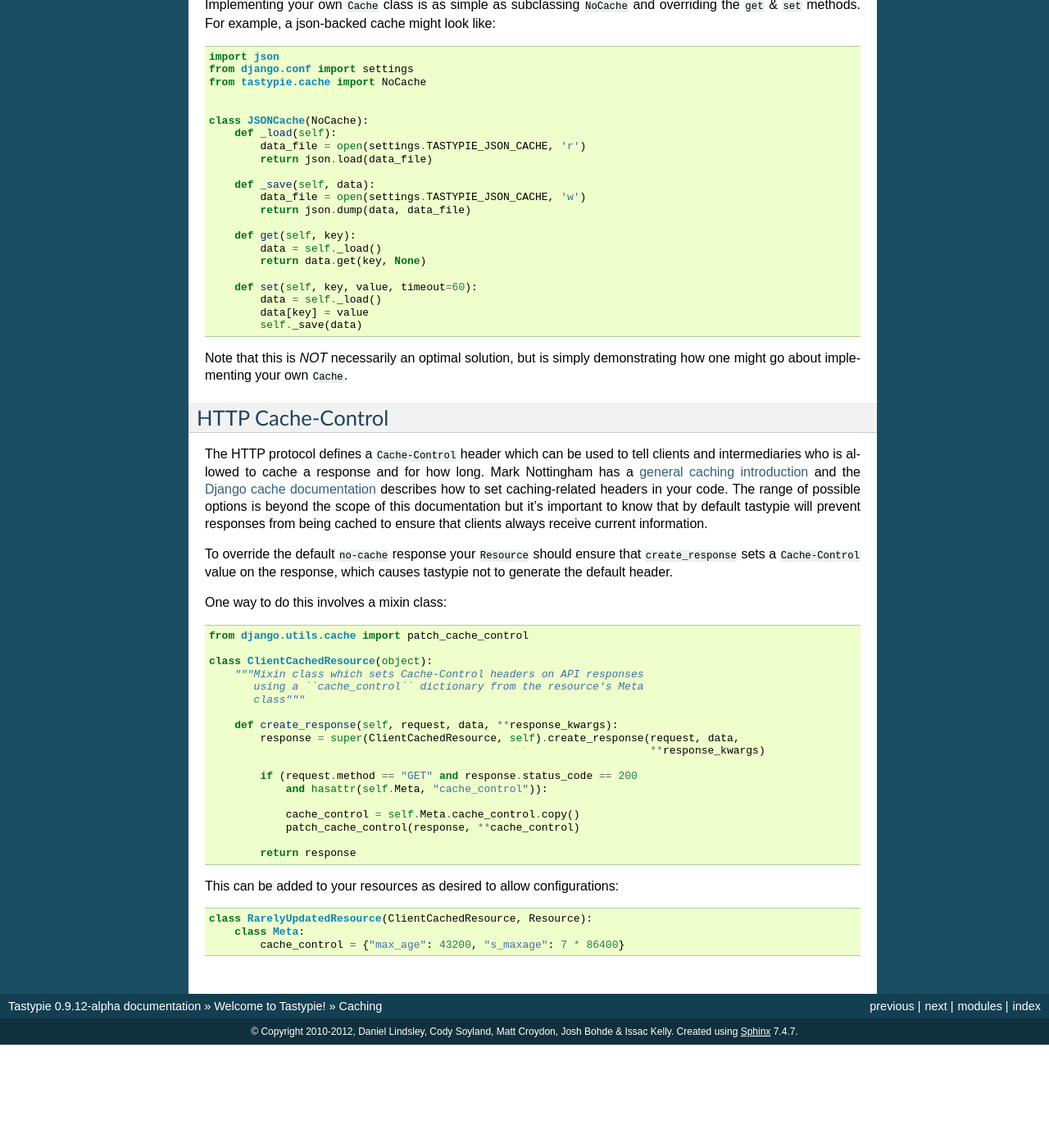
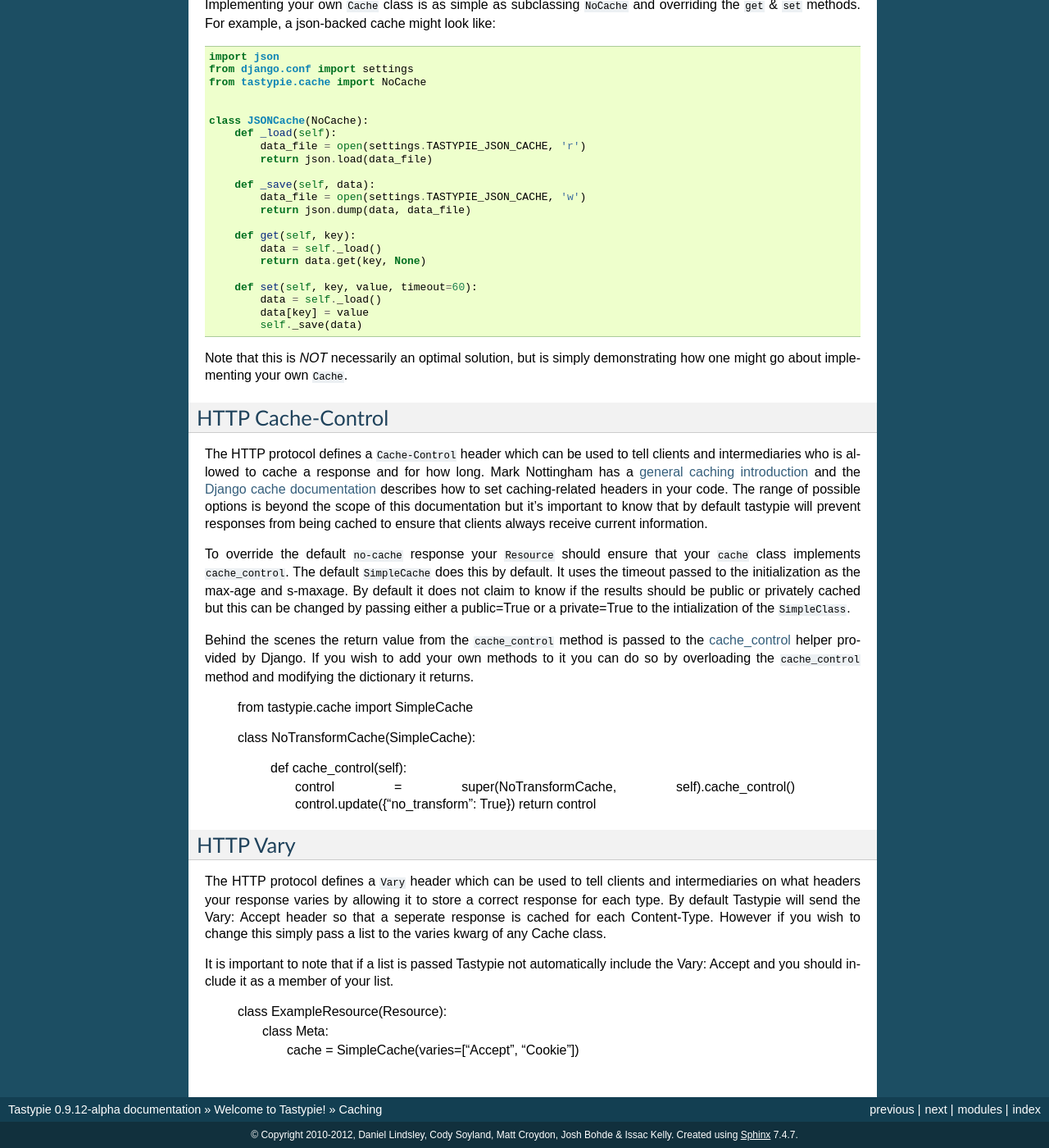
Before and after one commit to django-tastypie/django-tastypie, a Sphinx documentation site: the page built from docs/caching.rst, in a window 1280 px wide and 1400 px high, scrolled down 1119 px. Shown: the whole window at 82% size. Built offline with Sphinx 7.4.7, drawn with Linux system fonts in a browser that asks for light colours; before the commit the page ends 2393 px from its top, so only the background shows below that.

Commit message:
Update docs

```diff
--- a/docs/caching.rst
+++ b/docs/caching.rst
@@ -117,33 +117,41 @@ cached to ensure that clients always receive current information.
     https://docs.djangoproject.com/en/dev/topics/cache/#controlling-cache-using-other-headers
 
 To override the default ``no-cache`` response your ``Resource`` should ensure
-that ``create_response`` sets a ``Cache-Control`` value on the response, which
-causes tastypie not to generate the default header.
+that your ``cache`` class implements ``cache_control``. The default ``SimpleCache``
+does this by default. It uses the timeout passed to the initialization as the
+max-age and s-maxage. By default it does not claim to know if the results
+should be public or privately cached but this can be changed by passing
+either a public=True or a private=True to the intialization of the ``SimpleClass``.
 
-One way to do this involves a mixin class::
+Behind the scenes the return value from the ``cache_control`` method is passed
+to the `cache_control`_ helper provided by Django. If you wish to add your own methods
+to it you can do so by overloading the ``cache_control`` method and modifying the
+dictionary it returns.
 
-    from django.utils.cache import patch_cache_control
+.. _cache_control: https://docs.djangoproject.com/en/dev/topics/cache/?from=olddocs#controlling-cache-using-other-headers
 
-    class ClientCachedResource(object):
-        """Mixin class which sets Cache-Control headers on API responses
-           using a ``cache_control`` dictionary from the resource's Meta
-           class"""
+    from tastypie.cache import SimpleCache
 
-        def create_response(self, request, data, **response_kwargs):
-            response = super(ClientCachedResource, self).create_response(request, data,
-                                                                         **response_kwargs)
+    class NoTransformCache(SimpleCache):
 
-            if (request.method == "GET" and response.status_code == 200
-                and hasattr(self.Meta, "cache_control")):
-
-                cache_control = self.Meta.cache_control.copy()
-                patch_cache_control(response, **cache_control)
-
-            return response
+        def cache_control(self):
+            control = super(NoTransformCache, self).cache_control()
+            control.update({"no_transform": True})
+            return control
 
 
-This can be added to your resources as desired to allow configurations::
+HTTP Vary
+=========
 
-    class RarelyUpdatedResource(ClientCachedResource, Resource):
+The HTTP protocol defines a ``Vary`` header which can be used to tell clients
+and intermediaries on what headers your response varies by allowing it to store
+a correct response for each type. By default Tastypie will send the Vary: Accept
+header so that a seperate response is cached for each Content-Type. However if
+you wish to change this simply pass a list to the varies kwarg of any Cache class.
+
+It is important to note that if a list is passed Tastypie not automatically include
+the Vary: Accept and you should include it as a member of your list.
+
+    class ExampleResource(Resource):
         class Meta:
-            cache_control = {"max_age": 43200, "s_maxage": 7 * 86400}
+            cache = SimpleCache(varies=["Accept", "Cookie"])
```
